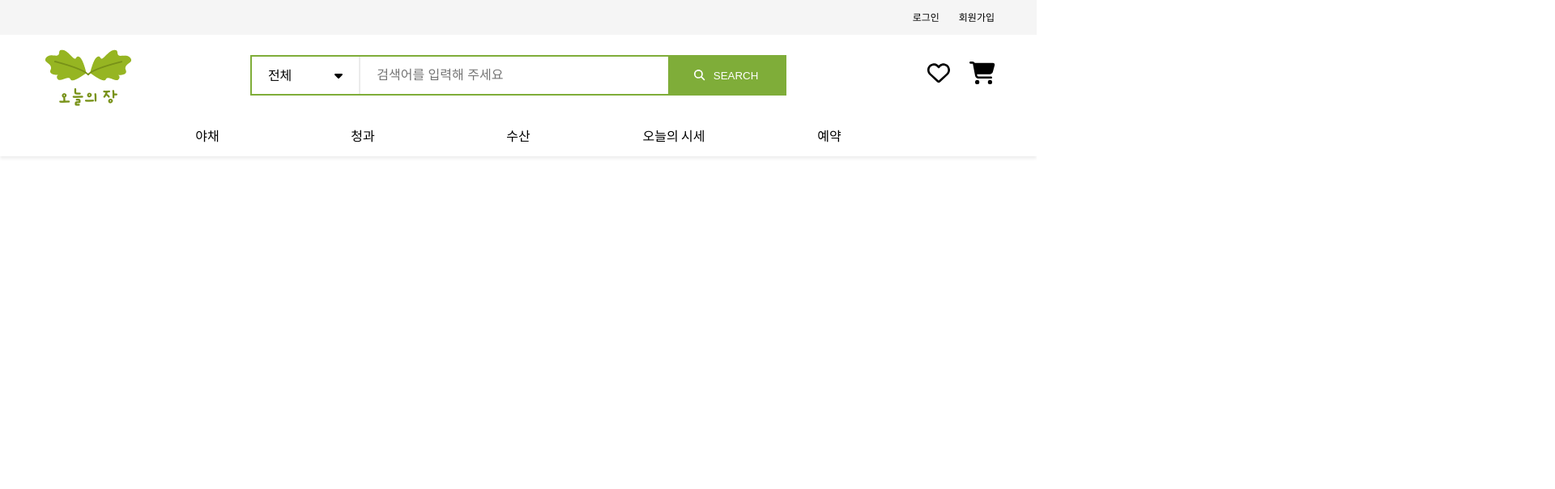
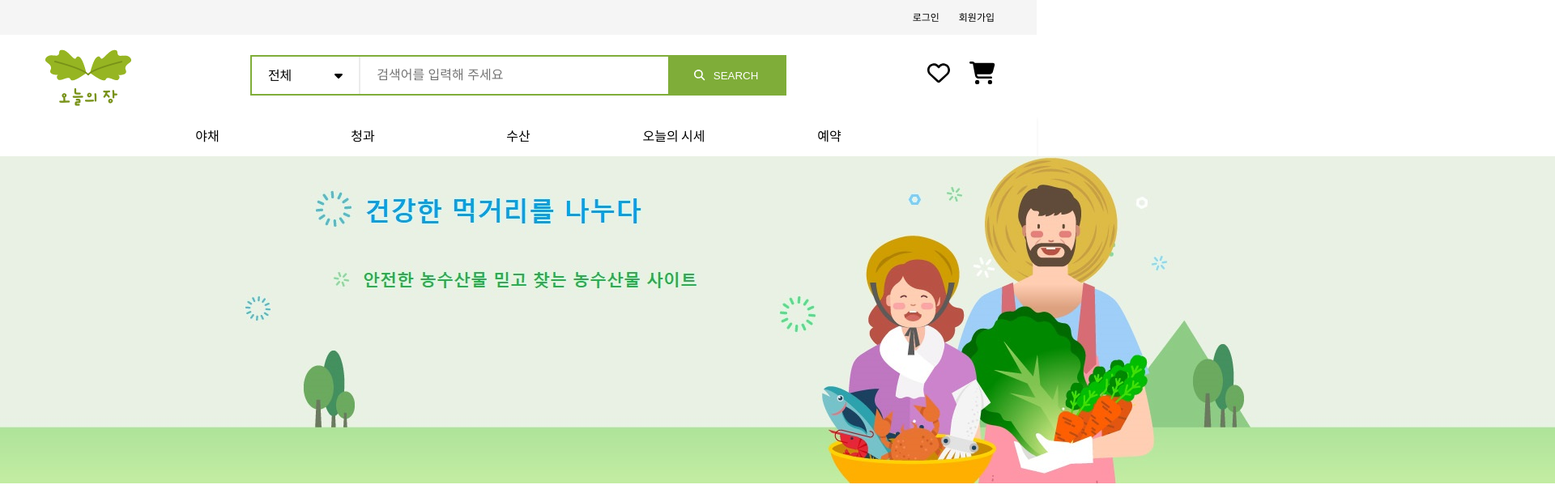
Before and after one commit to ryurbsgks/sourcing, a React (Create React App) app in the folder client/: page / in a window 1280 px wide. Shown: the top 604 px of the page at 81% size, 1920 px wide, since content can reach past the window. Built offline with nearby package versions, Linux system fonts and the light colour scheme.

Commit message:
Update: Main 페이지 업데이트
* Main 페이지 업데이트
- Banner 컴포넌트 추가

```diff
--- a/client/src/pages/Main.js
+++ b/client/src/pages/Main.js
@@ -1,14 +1,20 @@
 import TopBar from "../component/TopBar";
 import SearchBar from "../component/SearchBar";
 import NavBar from "../component/NavBar";
+import Banner from "../component/Banner";
 
 function Main() {
   return (
-    <header>
-      <TopBar />
-      <SearchBar />
-      <NavBar />
-    </header>
+    <>
+      <header>
+        <TopBar />
+        <SearchBar />
+        <NavBar />
+      </header>
+      <main>
+        <Banner />
+      </main>
+    </>
   );
 }
 
```
